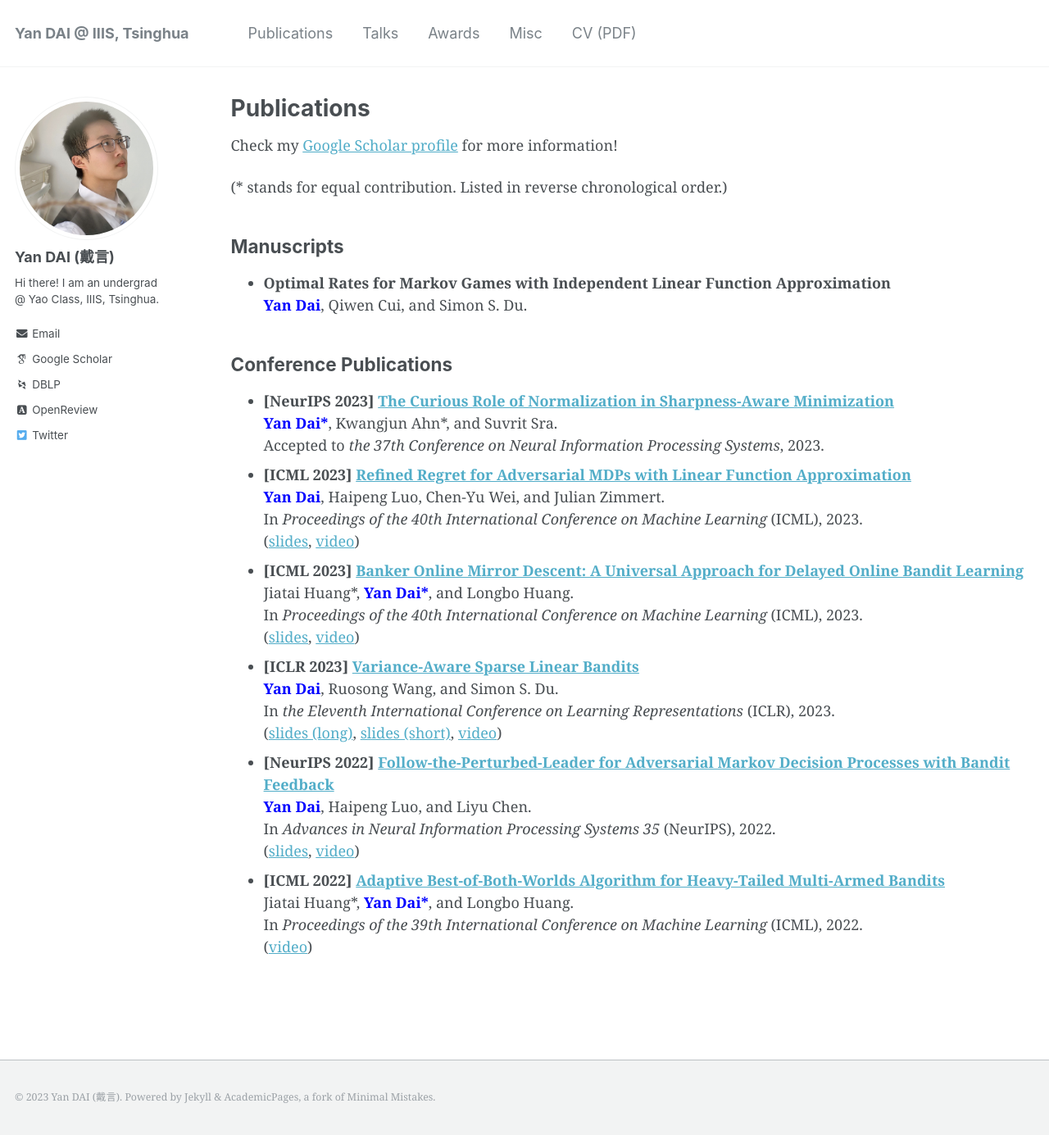
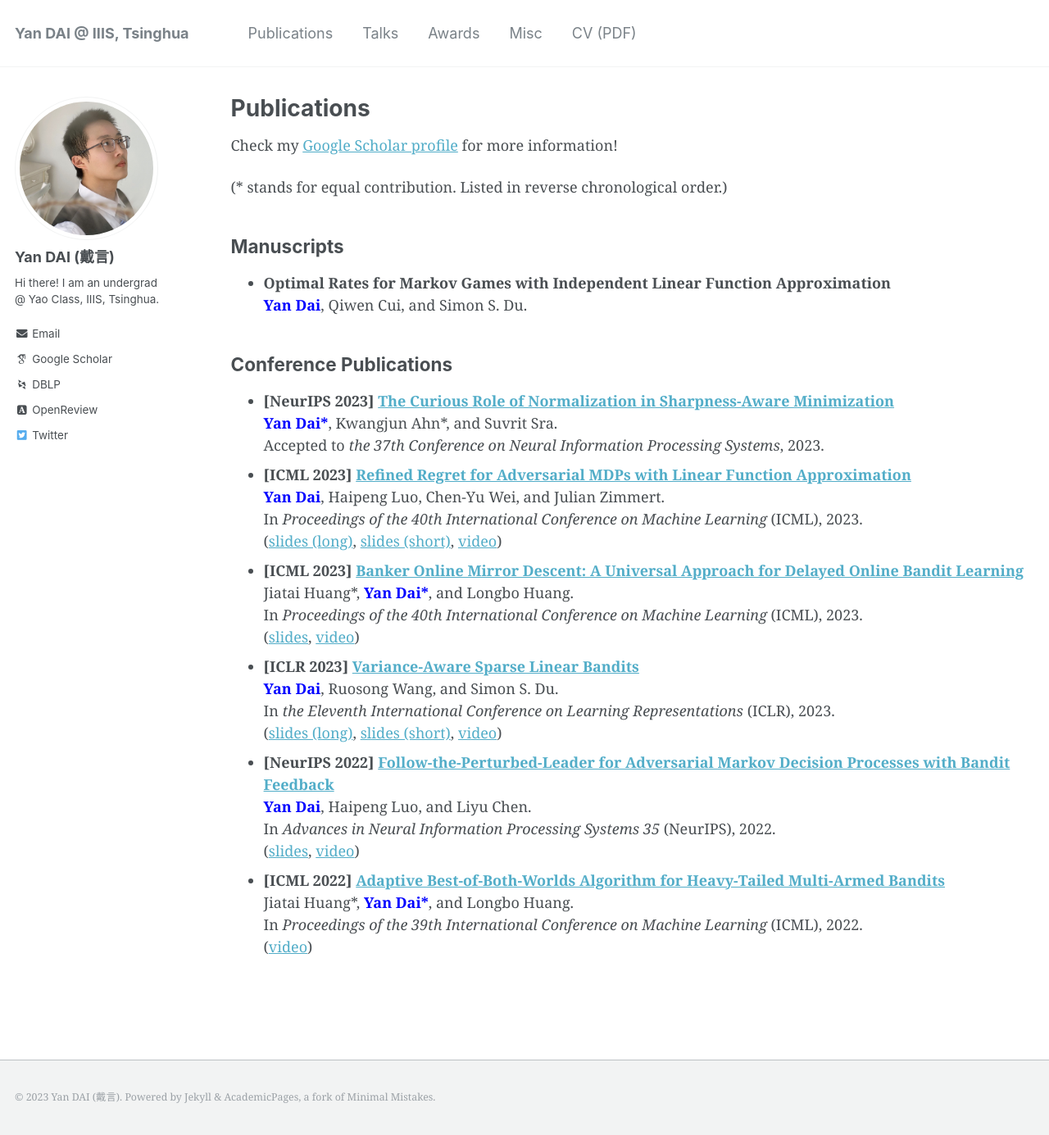
Before and after one commit to yandaichn/yandaichn.github.io, a Jekyll site: the page built from _pages/publications.md, in a window 1280 px wide and 1385 px high. Shown: the whole window at 82% size. Built offline with Jekyll 4.4.1, drawn with Linux system fonts in a browser that asks for light colours; some web fonts are replaced.

```diff
--- a/_pages/publications.md
+++ b/_pages/publications.md
@@ -20,7 +20,7 @@ Check my [Google Scholar profile](https://scholar.google.com/citations?user=gkG4
 *   **\[ICML 2023\] [Refined Regret for Adversarial MDPs with Linear Function Approximation](https://arxiv.org/abs/2301.12942)**
     **<font color="blue">Yan Dai</font>**, Haipeng Luo, Chen-Yu Wei, and Julian Zimmert.
     In *Proceedings of the 40th International Conference on Machine Learning* (ICML), 2023.
-    ([slides](/files/slides_ICML2023_Linear_AMDP.pdf), [video](https://icml.cc/virtual/2023/poster/24760))
+    ([slides (long)](/files/slides_ICML2023_Linear_AMDP.pdf), [slides (short)](/files/slides_ICML2023_Linear_AMDP_Short.pdf), [video](https://icml.cc/virtual/2023/poster/24760))
 *   **\[ICML 2023\] [Banker Online Mirror Descent: A Universal Approach for Delayed Online Bandit Learning](https://arxiv.org/abs/2301.10500)**
     Jiatai Huang\*, **<font color="blue">Yan Dai*</font>**, and Longbo Huang.
     In *Proceedings of the 40th International Conference on Machine Learning* (ICML), 2023.
```
Also changed, not shown: _pages/talks.md (+1 -0 lines), 2 other files.
